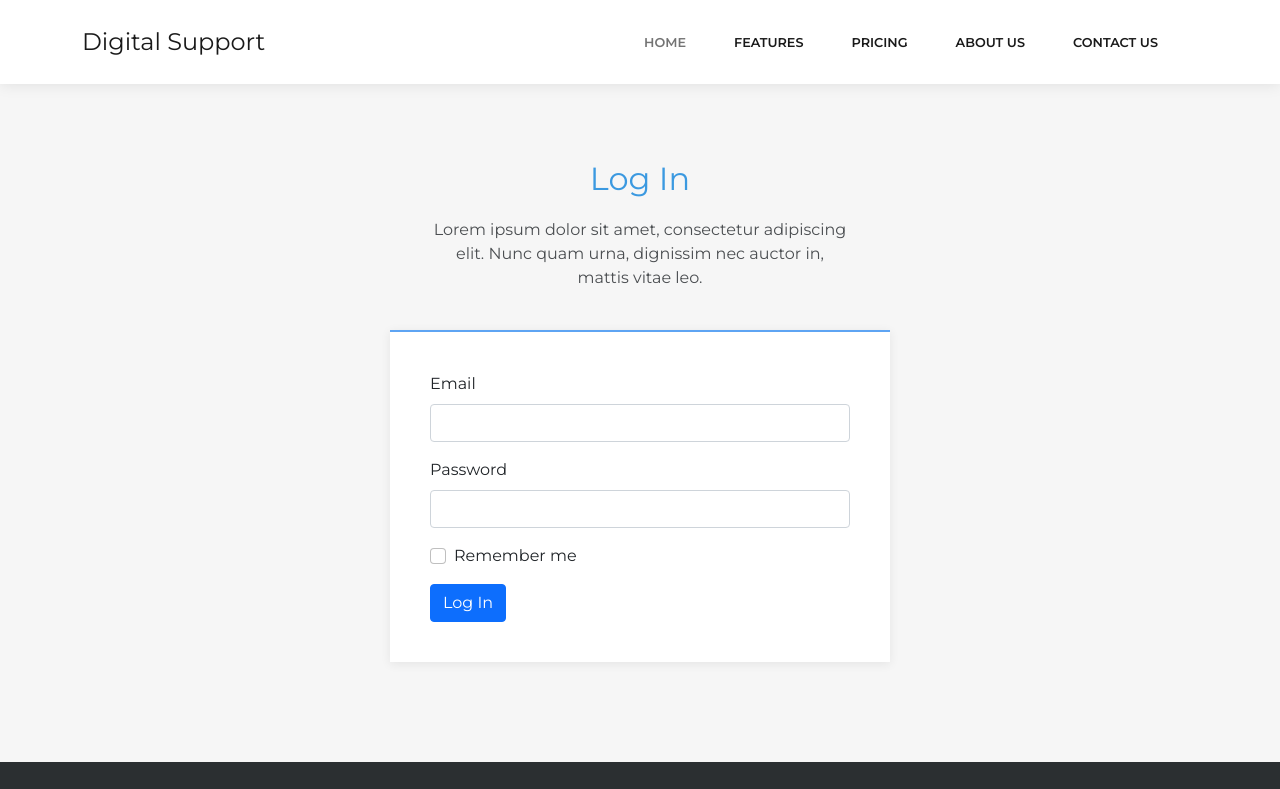
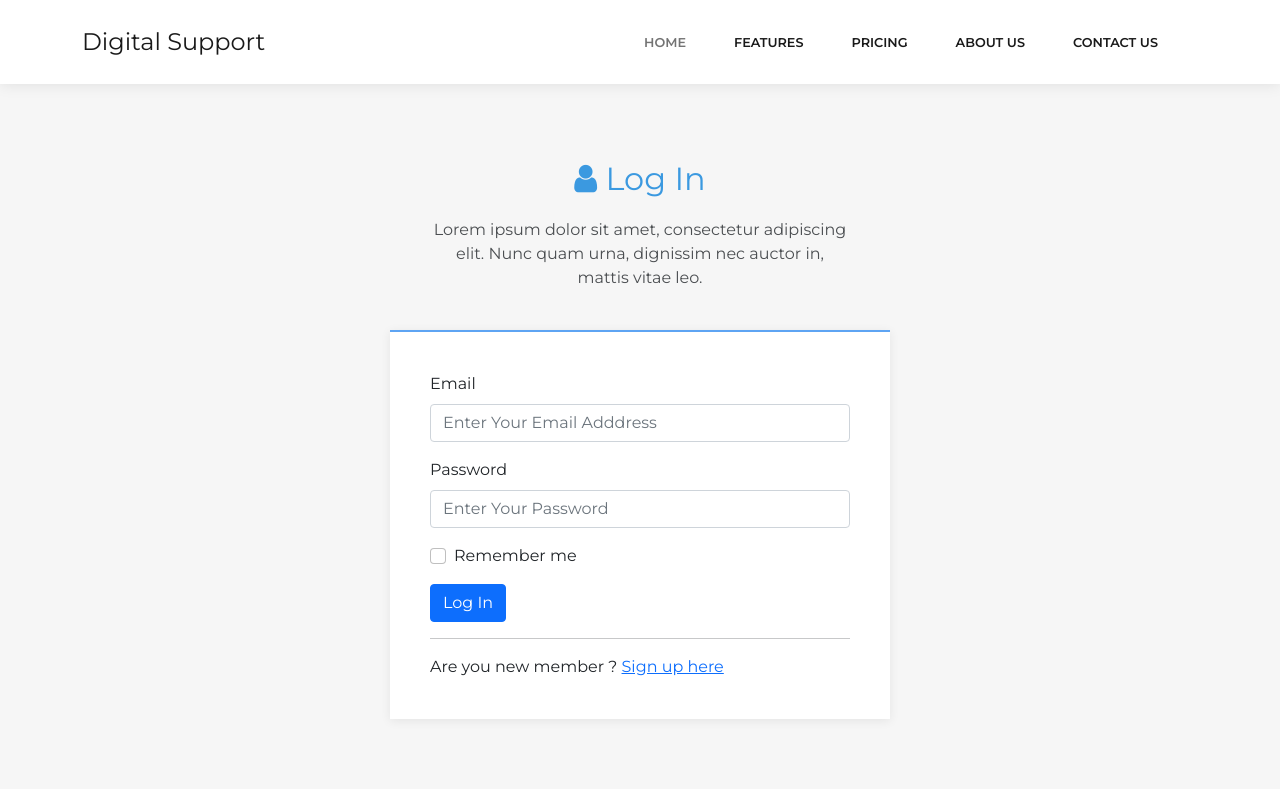
Before and after one commit to A-jha383/Company_website_templete, a plain HTML site: page login.html in a window 1280 px wide. Shown: the top 789 px of the page. Drawn offline with Linux system fonts and the light colour scheme; some packages are replaced by stand-ins of ours; a script that the page names is missing.

Commit message:
Update login.html
I added font awesome icon,placeholders and link to sign up for new users.

```diff
--- a/login.html
+++ b/login.html
@@ -34,15 +34,17 @@
         <section class="clean-block clean-form dark">
             <div class="container">
                 <div class="block-heading">
-                    <h2 class="text-info">Log In</h2>
+                    <h2 class="text-info"><i class="fa fa-user fa-1x" aria-hidden="true"></i> Log In</h2>
                     <p>Lorem ipsum dolor sit amet, consectetur adipiscing elit. Nunc quam urna, dignissim nec auctor in, mattis vitae leo.</p>
                 </div>
                 <form>
-                    <div class="mb-3"><label class="form-label" for="email">Email</label><input class="form-control item" type="email" id="email"></div>
-                    <div class="mb-3"><label class="form-label" for="password">Password</label><input class="form-control" type="password" id="password"></div>
+                    <div class="mb-3"><label class="form-label" for="email">Email</label><input class="form-control item" type="email" id="email" placeholder="Enter Your Email Adddress"></div>
+                    <div class="mb-3"><label class="form-label" for="password">Password</label><input class="form-control" type="password" id="password" placeholder="Enter Your Password"></div>
                     <div class="mb-3">
                         <div class="form-check"><input class="form-check-input" type="checkbox" id="checkbox"><label class="form-check-label" for="checkbox">Remember me</label></div>
                     </div><button class="btn btn-primary" type="submit">Log In</button>
+                    <hr>
+                    <div>Are you new member ? <a href="registration.html"> Sign up here</a></div>
                 </form>
             </div>
         </section>
```
